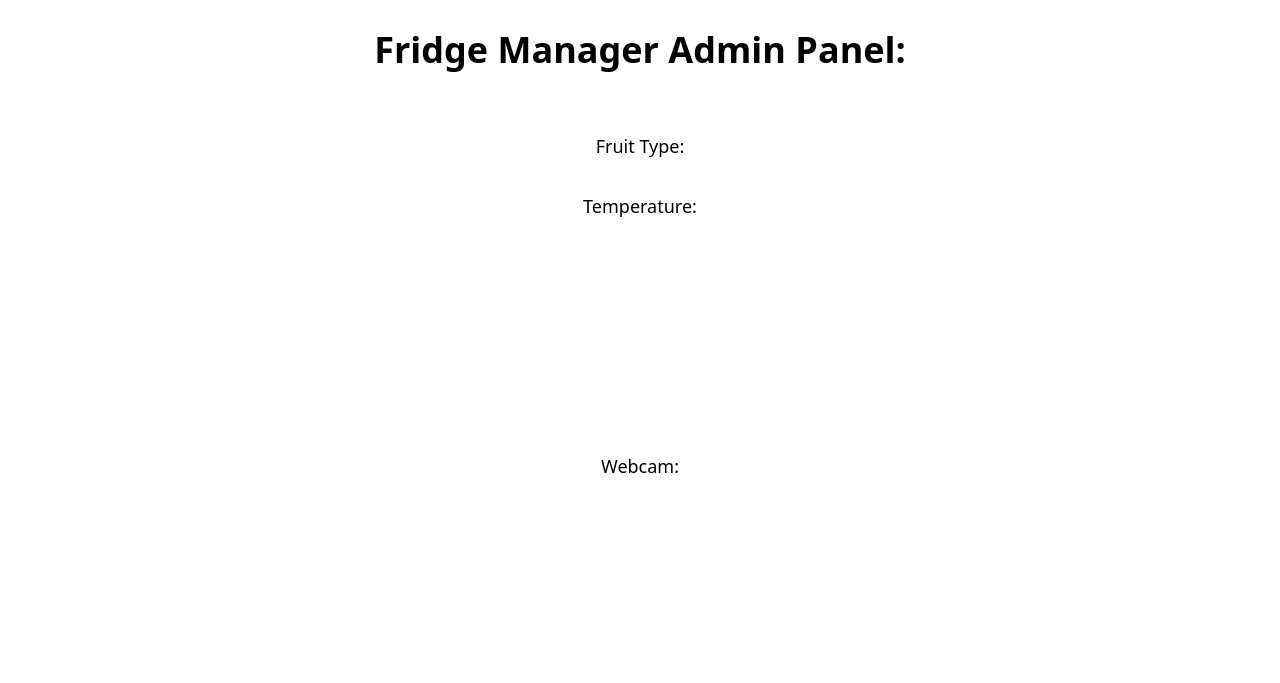
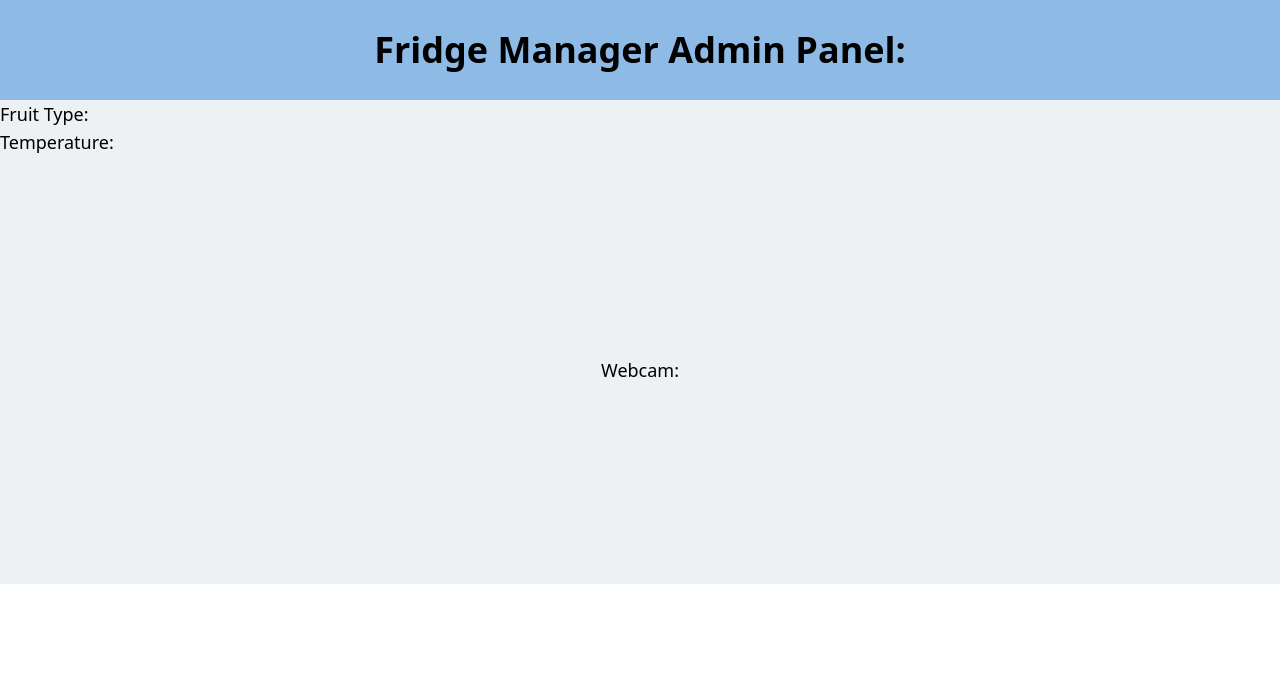
Before and after one commit to bvanlani/fridge-manager, a plain HTML site: page assets/index.html in a window 1280 px wide. Drawn offline with nearby package versions, Linux system fonts and the light colour scheme; no server answers.

Commit message:
Styling changes

```diff
--- a/assets/index.html
+++ b/assets/index.html
@@ -12,20 +12,24 @@ SPDX-License-Identifier: MPL-2.0
     <title>Fridge Manager</title>
     <link rel="stylesheet" type="text/css" href="style.css" />
     <script src="https://cdn.jsdelivr.net/npm/@tailwindcss/browser@4"></script>
+    <style type="text/tailwindcss">
+        @theme {
+          --color-primary: #8EBAE6;
+          --color-secondary: #EDF1F4;
+        }
+      </style>
   </head>
 
   <body>
-  <header>
+  <header class = "bg-primary">
     <h1 class="font-bold text-4xl text-center p-7.5"> Fridge Manager Admin Panel: </h1>
   </header>
 
-
-
-  <main>
+  <main class = "bg-secondary">
     <div class = "grid grid-row-2">
-        <div class = "text-lg text-center p-4">
-          <p class = "p-4">Fruit Type:</p>
-          <p class = "p-4">Temperature:</p>
+        <div class = "grid grid-col 3 text-lg">
+          <div>Fruit Type:</div>
+          <div>Temperature:</div>
         </div>
         <div class = "text-lg text-center p-50">
           <p> Webcam:</p>
```
